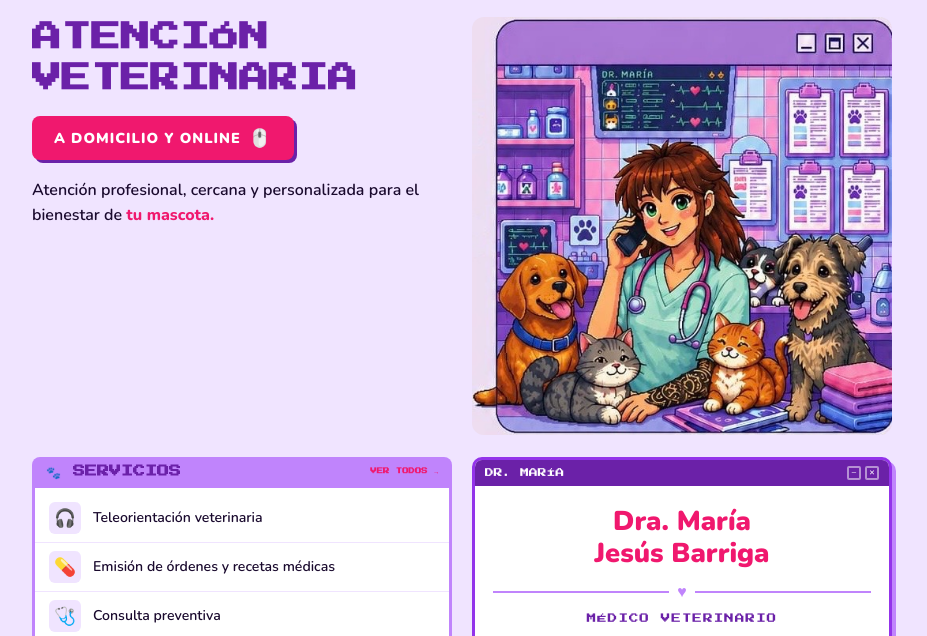
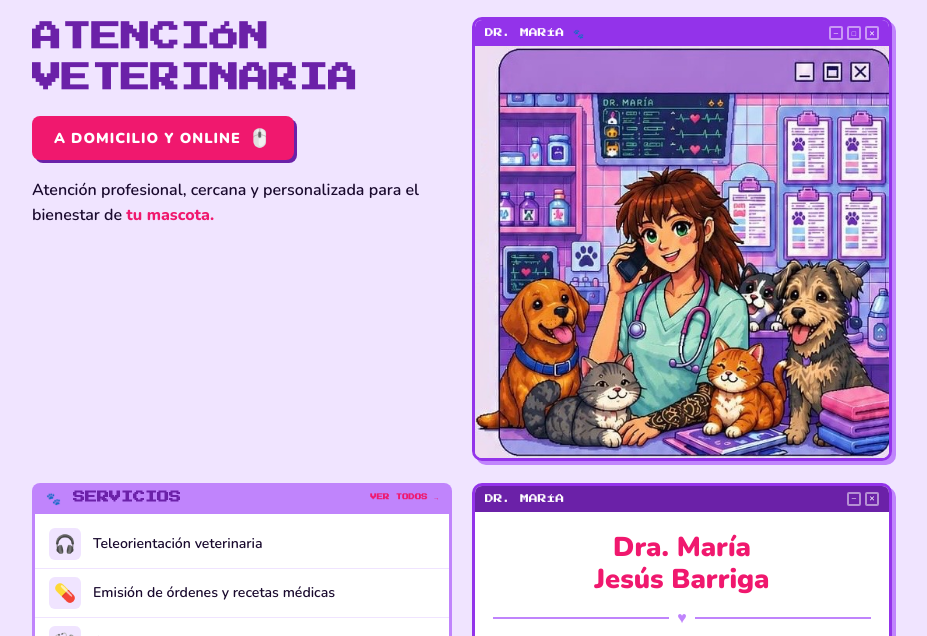
Before and after one commit to cgrivas/vetbarri, a plain HTML site: page index.html in a window 1280 px wide. Shown: the part 149-785 px from the top of the page, without its empty margins (178-1105 px from the left). Drawn offline with nearby package versions, Linux system fonts and the light colour scheme.

Commit message:
Restaura marco retro-window sobre la ilustración hero
Co-Authored-By: Claude Sonnet 4.6 <noreply@anthropic.com>

```diff
--- a/index.html
+++ b/index.html
@@ -42,7 +42,7 @@
     .cursor-icon { font-size: 1.1rem; }
     .hero-left p { font-size: 1rem; font-weight: 600; line-height: 1.6; }
     .hero-left p span { color: var(--pink); font-weight: 800; }
-    .hero-illustration { width: 100%; height: auto; display: block; border-radius: 12px; }
+    .hero-illustration { width: 100%; height: auto; display: block; }
 
     /* ─── MIDDLE ─── */
     .middle {
@@ -216,11 +216,21 @@
       </p>
     </div>
 
-    <img
-      src="assets/hero_illustration.jpg"
-      alt="Dra. María Jesús Barriga – VetBarri.cl"
-      class="hero-illustration"
-    />
+    <div class="retro-window">
+      <div class="retro-titlebar">
+        <span>DR. MARÍA 🐾</span>
+        <div class="win-btns">
+          <div class="win-btn">─</div>
+          <div class="win-btn">□</div>
+          <div class="win-btn">✕</div>
+        </div>
+      </div>
+      <img
+        src="assets/hero_illustration.jpg"
+        alt="Dra. María Jesús Barriga – VetBarri.cl"
+        class="hero-illustration"
+      />
+    </div>
   </section>
 
   <section class="middle">
```
